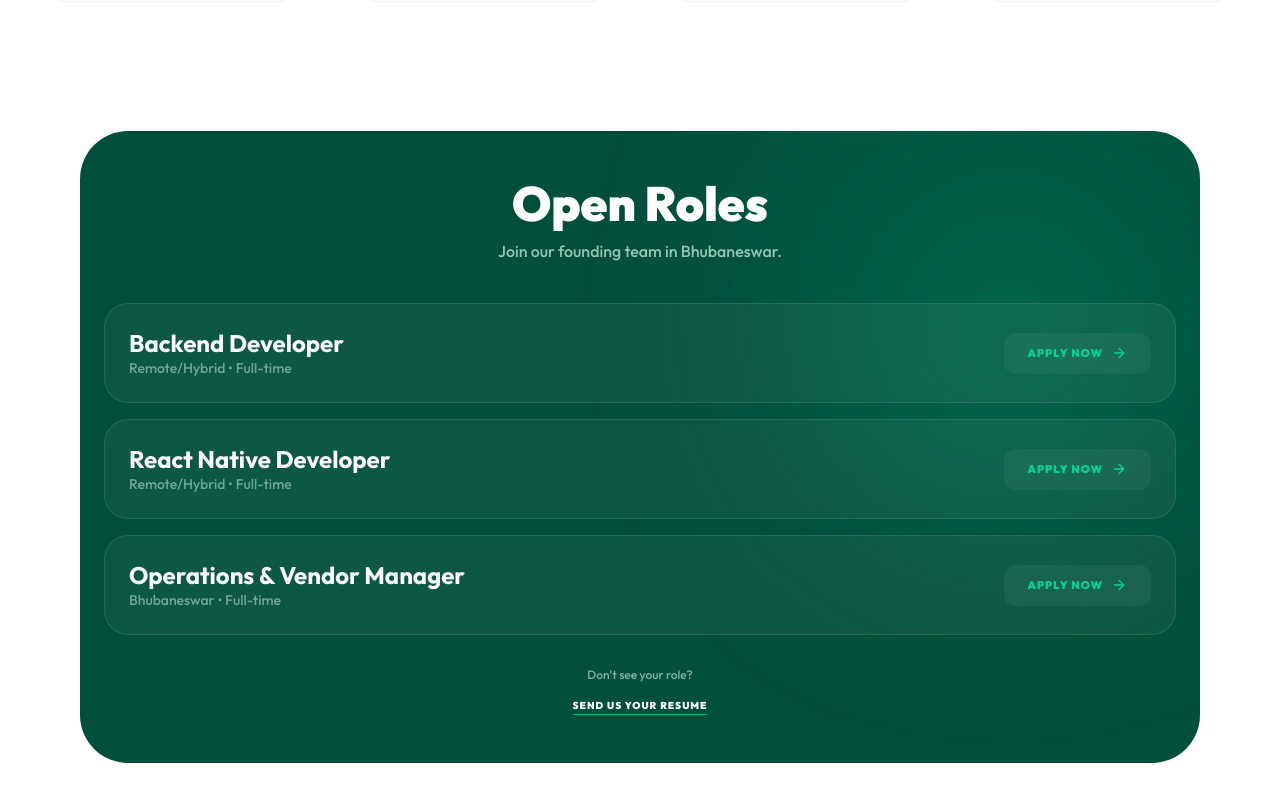
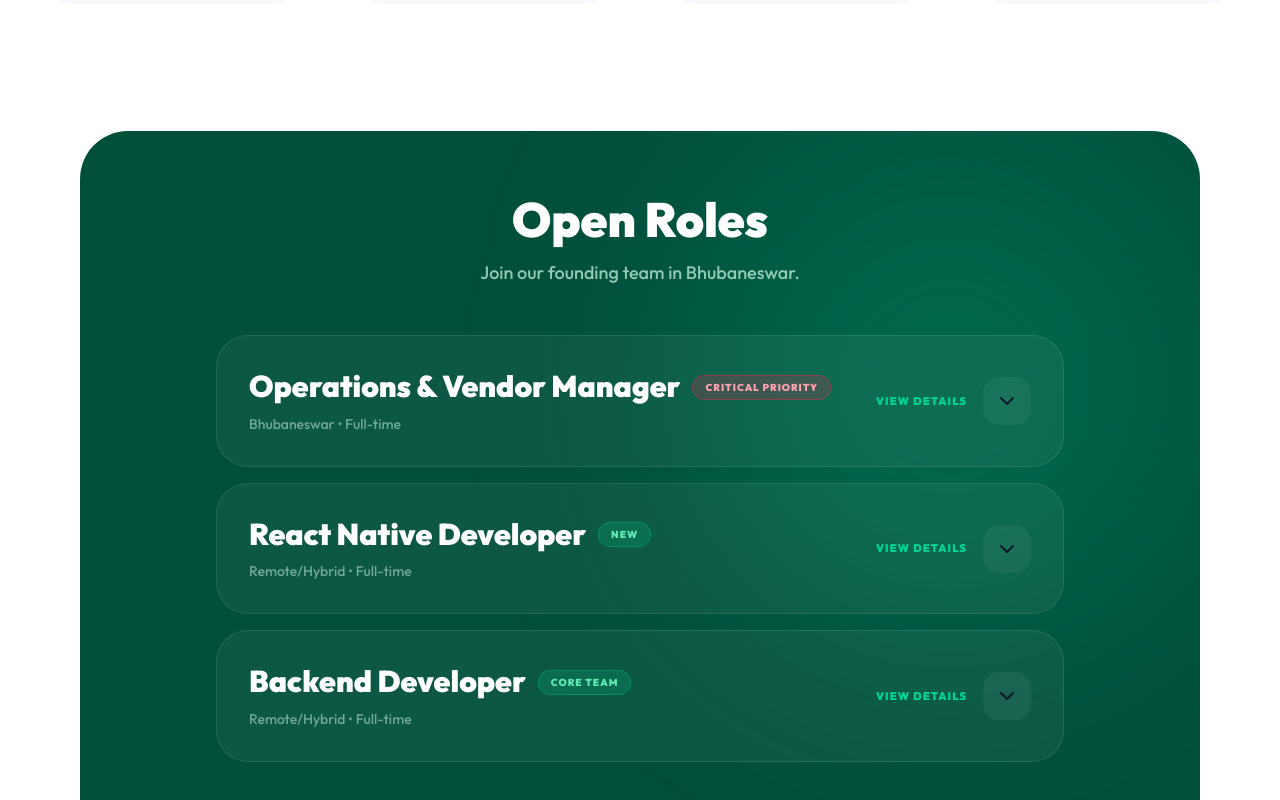
Before and after one commit to zingline-dev/Nexrova, a Next.js app in the folder Nexrova-web/: page /career in a window 1280 px wide. Shown: the part 880-1680 px from the top of the page. Built offline with nearby package versions, Linux system fonts and the light colour scheme.

Commit message:
Implemented high-fidelity interactive JD accordion on Career page with detailed role content

```diff
--- a/Nexrova-web/src/app/career/page.tsx
+++ b/Nexrova-web/src/app/career/page.tsx
@@ -1,14 +1,55 @@
 "use client";
 
-import { Briefcase, Heart, Rocket, Target, Users, ArrowRight, Star, ShieldCheck } from "lucide-react";
+import { useState } from "react";
+import { Briefcase, Heart, Rocket, Target, Users, ArrowRight, Star, ShieldCheck, ChevronDown, CheckCircle2 } from "lucide-react";
 import Link from "next/link";
+import { motion, AnimatePresence } from "framer-motion";
+import { cn } from "@/lib/utils";
 
 export default function CareerPage() {
+  const [expandedRole, setExpandedRole] = useState<number | null>(null);
+
   const perks = [
     { title: "Top Compensation", desc: "We offer industry-leading pay for our professionals and office teams.", icon: Rocket, color: "text-indigo-600 bg-indigo-50" },
     { title: "Flexibility", desc: "Work on your terms. Choose your slots and manage your own schedule.", icon: Target, color: "text-emerald-600 bg-emerald-50" },
     { title: "Insurance Cover", desc: "Every partner is covered by our comprehensive health and safety insurance.", icon: ShieldCheck, color: "text-blue-600 bg-blue-50" },
     { title: "Growth & Training", desc: "Regular workshops and certifications to help you level up your skills.", icon: Star, color: "text-amber-600 bg-amber-50" }
+  ];
+
+  const roles = [
+    {
+      role: "Operations & Vendor Manager",
+      type: "Full-time",
+      location: "Bhubaneswar",
+      priority: "Critical Priority",
+      jd: {
+        intro: "This is the most critical role for Nexrova. Urban-service startups fail operationally before technically. You are the backbone of our service quality.",
+        responsibilities: ["Recruit professionals", "Verify KYC", "Handle onboarding", "Resolve cancellations", "Manage service quality", "Coordinate bookings"],
+        whyImportant: ["Professionals won't show up without management", "Customer trust depends on operations", "Poor operations lead to poor reviews"]
+      }
+    },
+    {
+      role: "React Native Developer",
+      type: "Full-time",
+      location: "Remote/Hybrid",
+      priority: "New",
+      jd: {
+        intro: "We need a unified mobile experience for both customers and partners. Your work ensures a faster launch and lower long-term costs.",
+        responsibilities: ["Customer app development", "Partner app development", "API integration"],
+        skills: ["React Native", "Redux/Zustand", "Firebase", "REST APIs"]
+      }
+    },
+    {
+      role: "Backend Developer",
+      type: "Full-time",
+      location: "Remote/Hybrid",
+      priority: "Core Team",
+      jd: {
+        intro: "You will build the core engines that power Nexrova's marketplace operations.",
+        responsibilities: ["Booking system architecture", "Authentication & Security", "Payment gateway integration", "Admin APIs"],
+        skills: ["Node.js", "PostgreSQL", "Express/NestJS", "AWS basics"]
+      }
+    }
   ];
 
   return (
@@ -44,38 +85,125 @@ export default function CareerPage() {
       </section>
 
       {/* Roles Section */}
-      <section className="bg-emerald-900 py-12 rounded-[48px] mx-4 sm:mx-12 lg:mx-20 relative overflow-hidden animate-slide-up delay-300">
-        <div className="absolute top-0 right-0 w-96 h-96 bg-emerald-400/20 rounded-full blur-[120px]" />
-        <div className="max-w-6xl mx-auto px-6 relative z-10">
-          <div className="text-center mb-10">
-            <h2 className="text-4xl md:text-5xl font-black text-white mb-3">Open Roles</h2>
-            <p className="text-emerald-100/70 font-medium text-base">Join our founding team in Bhubaneswar.</p>
+      <section className="bg-emerald-900 py-16 rounded-[48px] mx-4 sm:mx-12 lg:mx-20 relative overflow-hidden animate-slide-up delay-300">
+        <div className="absolute top-0 right-0 w-[500px] h-[500px] bg-emerald-400/20 rounded-full blur-[120px]" />
+        <div className="max-w-4xl mx-auto px-6 relative z-10">
+          <div className="text-center mb-12">
+            <h2 className="text-4xl md:text-5xl font-black text-white mb-4">Open Roles</h2>
+            <p className="text-emerald-100/70 font-medium text-lg">Join our founding team in Bhubaneswar.</p>
           </div>
 
           <div className="space-y-4">
-            {[
-              { role: "Backend Developer", type: "Full-time", location: "Remote/Hybrid" },
-              { role: "React Native Developer", type: "Full-time", location: "Remote/Hybrid" },
-              { role: "Operations & Vendor Manager", type: "Full-time", location: "Bhubaneswar" }
-            ].map((job, idx) => (
-              <Link
-                href="/contact"
+            {roles.map((job, idx) => (
+              <div
                 key={idx}
-                className="group bg-white/5 border border-white/10 p-6 rounded-[24px] flex items-center justify-between gap-6 hover-lift hover:bg-white/10 transition-all animate-fade-in"
-                style={{ animationDelay: `${500 + idx * 100}ms` }}
+                className={cn(
+                  "bg-white/5 border border-white/10 rounded-[32px] overflow-hidden transition-all duration-300",
+                  expandedRole === idx ? "bg-white/10 border-white/20 shadow-2xl" : "hover:bg-white/10"
+                )}
               >
-                <div>
-                  <h4 className="text-xl md:text-2xl font-bold text-white leading-tight">{job.role}</h4>
-                  <p className="text-emerald-100/50 text-sm font-medium">{job.location} • {job.type}</p>
-                </div>
-                <div className="flex items-center gap-2 text-emerald-400 font-black uppercase tracking-widest text-[11px] group-hover:gap-4 transition-all bg-white/5 px-6 py-3 rounded-xl shrink-0">
-                  Apply Now <ArrowRight className="w-4 h-4" />
-                </div>
-              </Link>
+                <button
+                  onClick={() => setExpandedRole(expandedRole === idx ? null : idx)}
+                  className="w-full p-8 flex items-center justify-between gap-6 text-left"
+                >
+                  <div className="flex-1">
+                    <div className="flex items-center gap-3 mb-2">
+                      <h4 className="text-2xl md:text-3xl font-black text-white leading-tight">{job.role}</h4>
+                      <span className={cn(
+                        "px-3 py-1 rounded-full text-[10px] font-black uppercase tracking-widest border",
+                        job.priority === "Critical Priority" ? "bg-rose-500/20 border-rose-500/40 text-rose-300" : "bg-emerald-500/20 border-emerald-500/40 text-emerald-300"
+                      )}>
+                        {job.priority}
+                      </span>
+                    </div>
+                    <p className="text-emerald-100/50 text-sm font-medium">{job.location} • {job.type}</p>
+                  </div>
+                  <div className="flex items-center gap-4">
+                    <span className="hidden md:block text-emerald-400 font-black uppercase tracking-widest text-[11px]">
+                      {expandedRole === idx ? "Close Details" : "View Details"}
+                    </span>
+                    <div className={cn("w-12 h-12 rounded-2xl bg-white/5 flex items-center justify-center transition-transform duration-300", expandedRole === idx && "rotate-180 bg-white text-emerald-900")}>
+                      <ChevronDown className="w-6 h-6" />
+                    </div>
+                  </div>
+                </button>
+
+                <AnimatePresence>
+                  {expandedRole === idx && (
+                    <motion.div
+                      initial={{ height: 0, opacity: 0 }}
+                      animate={{ height: "auto", opacity: 1 }}
+                      exit={{ height: 0, opacity: 0 }}
+                      transition={{ duration: 0.3, ease: "easeInOut" }}
+                    >
+                      <div className="px-8 pb-8 pt-2 border-t border-white/5 space-y-8">
+                        <div className="bg-emerald-400/5 p-6 rounded-2xl border border-emerald-400/10">
+                          <p className="text-emerald-50 font-medium leading-relaxed italic">
+                            "{job.jd.intro}"
+                          </p>
+                        </div>
+
+                        <div className="grid grid-cols-1 md:grid-cols-2 gap-8">
+                          <div className="space-y-4">
+                            <h5 className="text-emerald-400 font-black uppercase tracking-widest text-xs">Core Responsibilities</h5>
+                            <ul className="space-y-3">
+                              {job.jd.responsibilities.map((resp, i) => (
+                                <li key={i} className="flex items-start gap-3 text-emerald-50/80 font-medium text-sm">
+                                  <CheckCircle2 className="w-4 h-4 text-emerald-400 shrink-0 mt-0.5" />
+                                  {resp}
+                                </li>
+                              ))}
+                            </ul>
+                          </div>
+
+                          <div className="space-y-4">
+                            {job.jd.whyImportant ? (
+                              <>
+                                <h5 className="text-rose-400 font-black uppercase tracking-widest text-xs">Why This Role Matters</h5>
+                                <ul className="space-y-3">
+                                  {job.jd.whyImportant.map((why, i) => (
+                                    <li key={i} className="flex items-start gap-3 text-emerald-50/80 font-medium text-sm">
+                                      <ShieldCheck className="w-4 h-4 text-rose-400 shrink-0 mt-0.5" />
+                                      {why}
+                                    </li>
+                                  ))}
+                                </ul>
+                              </>
+                            ) : (
+                              <>
+                                <h5 className="text-indigo-400 font-black uppercase tracking-widest text-xs">Required Skills</h5>
+                                <div className="flex flex-wrap gap-2">
+                                  {job.jd.skills?.map((skill, i) => (
+                                    <span key={i} className="px-4 py-2 rounded-xl bg-white/5 border border-white/10 text-white font-bold text-xs uppercase">
+                                      {skill}
+                                    </span>
+                                  ))}
+                                </div>
+                              </>
+                            )}
+                          </div>
+                        </div>
+
+                        <div className="pt-6 border-t border-white/5 flex flex-col sm:flex-row items-center justify-between gap-6">
+                          <p className="text-emerald-100/40 text-[10px] font-black uppercase tracking-widest">
+                            Founding Team Opportunity • Bhubaneswar HQ
+                          </p>
+                          <Link
+                            href="/contact"
+                            className="w-full sm:w-auto bg-white text-emerald-900 px-8 py-4 rounded-2xl font-black text-base hover:bg-emerald-50 transition-all shadow-2xl flex items-center justify-center gap-3 active:scale-95"
+                          >
+                            Apply Now <ArrowRight className="w-5 h-5" />
+                          </Link>
+                        </div>
+                      </div>
+                    </motion.div>
+                  )}
+                </AnimatePresence>
+              </div>
             ))}
           </div>
 
-          <div className="mt-8 text-center">
+          <div className="mt-12 text-center">
             <p className="text-emerald-100/60 font-medium mb-2 text-xs">Don't see your role?</p>
             <Link href="/contact" className="text-white font-black uppercase tracking-widest text-[10px] border-b border-emerald-500 pb-0.5 hover:text-emerald-400 transition-colors">
               Send us your Resume
```
